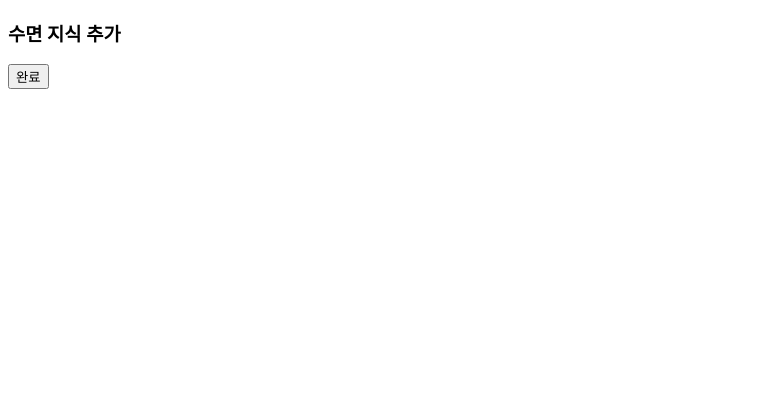
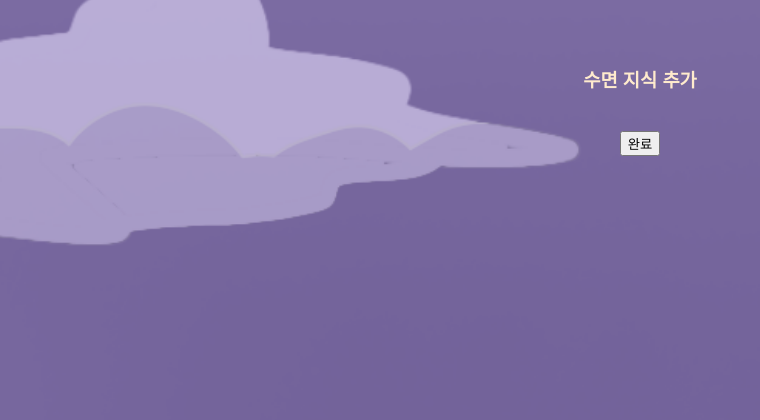
Before and after one commit to YellowSmy/cool_sleep_backendApp, a Django app: page /newknowledge/ in a window 1280 px wide. Shown: the top 420 px of the page, without its empty margins (0-760 px from the left). Run offline with Django 3.2, Linux system fonts and the light colour scheme; some web fonts are replaced.

Commit message:
design fix

```diff
--- a/phrase/templates/knowledge/new.html
+++ b/phrase/templates/knowledge/new.html
@@ -1,6 +1,13 @@
+{% load static %}
 <!DOCTYPE html>
-<meta charset="utf-8">
-<meta name="viewport" content="width=device-width, initial-scale=1.0">
+<html style="text-align: center;">
+<head>
+    <meta charset="utf-8">
+    <meta name="viewport" content="width=device-width, initial-scale=1.0 user-scalable=0">
+    <link rel="stylesheet" href="{% static 'css/createStyle.css' %}"
+</head>
+
+<body>
     <h3>수면 지식 추가</h3>
     <form method="POST">
         {% csrf_token %}
@@ -9,4 +16,6 @@
         </table>
         <input type="submit" value="완료">
     </form>
+</body>
+
 </html>
--- /dev/null
+++ b/static/css/createStyle.css
@@ -0,0 +1,72 @@
+@font-face {
+     /*라이선스 본문
+        1. S-Core 홈페이지를 통해 배포되는 에스코어 글꼴의 지적 재산권은 S-Core에 있습니다.
+        2. 에스코어 글꼴은 개인 및 기업 사용자를 포함한 모든 사용자에게 무료로 제공되며 자유롭게 재배포 하실 수 있습니다.
+        3. 에스코어 글꼴은 어떠한 이유로도 지적 재산권 이외의 사용자가 수정, 판매할 수 없으며 배포되는 형태 그대로 사용해야 합니다.
+        4. 에스코어 글꼴은 본 저작권 안내를 포함해서 다른 소프트웨어와 번들하거나 재배포 또는 판매가 가능합니다. 에스코어 글꼴 저작권 안내를 포함하기 어려울 경우, 에스코어 글꼴의 출처 표기를 권장합니다.
+        5. 예) 이 페이지에는 S-Core에서 제공한 에스코어 드림이 적용되어 있습니다.
+        6. 에스코어 글꼴을 사용한 인쇄물, 광고물(온라인 포함)의 이미지는 S-Core의 프로모션을 위해 활용될 수 있습니다. 이를 원치 않을 경우, 언제든지 당사에 요청하실 수 있습니다.
+    */
+
+    font-family: 'S-CoreDream-9Black';
+    src: url('https://cdn.jsdelivr.net/gh/projectnoonnu/noonfonts_six@1.2/S-CoreDream-9Black.woff') format('woff');
+    font-weight: normal;
+    font-style: normal;
+}
+
+@keyframes fadein {
+    from {background-image: url('/static/images/img1.png');}
+    to {background-image: url('/static/images/background.png');}
+}
+
+
+html {
+    font-family: 'S-CoreDream-9Black', sans-serif;
+    background: url('/static/images/background.png') no-repeat center center fixed;
+    -webkit-background-size: cover;
+    -moz-background-size: cover;
+    -o-background-size: cover;
+    background-size: cover;
+
+    animation: fadein 5s;
+}
+
+body {
+    margin-top: 65px;
+}
+
+a:link {
+    color: aliceblue;
+    text-decoration: none;
+
+}
+
+a:visited {
+    color: aliceblue;
+    text-decoration: none;
+}
+a {
+    text-align: center;
+    position: relative;
+}
+input {
+    font-family: 'S-CoreDream-9Black';
+    color: black;
+    margin-top: 20px;
+}
+
+h3 {
+    color: blanchedalmond;
+}
+
+table {
+   position: relative;
+   width: 100px;
+   margin: 0 auto;
+
+
+}
+
+th {
+    font-size: 0px;
+}
```
Also changed, not shown: phrase/templates/knowledge/detail.html (+9 -3 lines), phrase/templates/knowledge/edit.html (+8 -2 lines), phrase/templates/phrase/detail.html (+6 -2 lines), phrase/templates/phrase/edit.html (+10 -2 lines), phrase/templates/phrase/new.html (+10 -2 lines), phrase/templates/phraselist.html (+5 -3 lines), static/css/mainStyle.css (added, +59 -0 lines), static/css/style.css (deleted, +0 -56 lines), static/fonts/S-CoreDream-9Black.woff (added), static/images/Background.png, static/images/img1.png (added).
